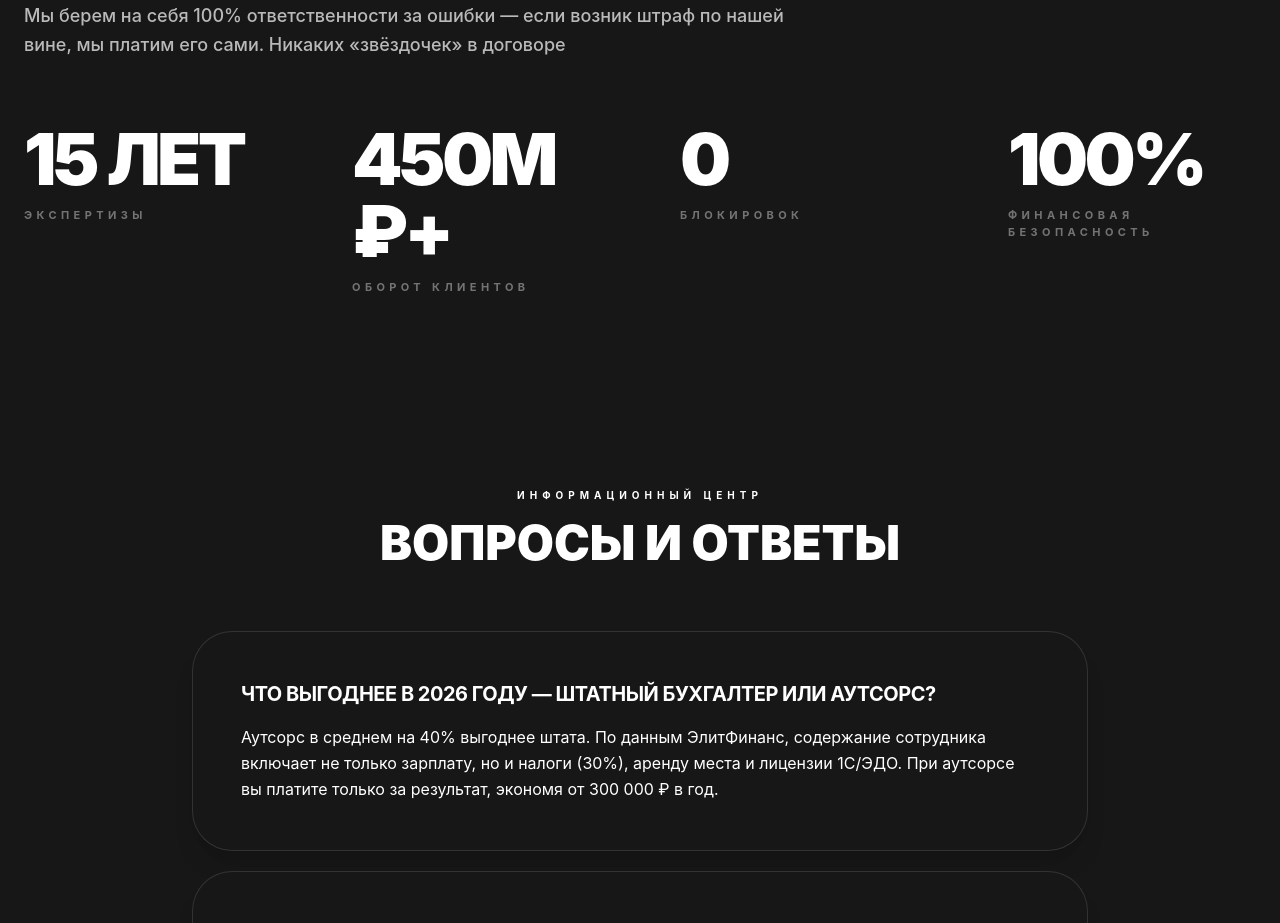
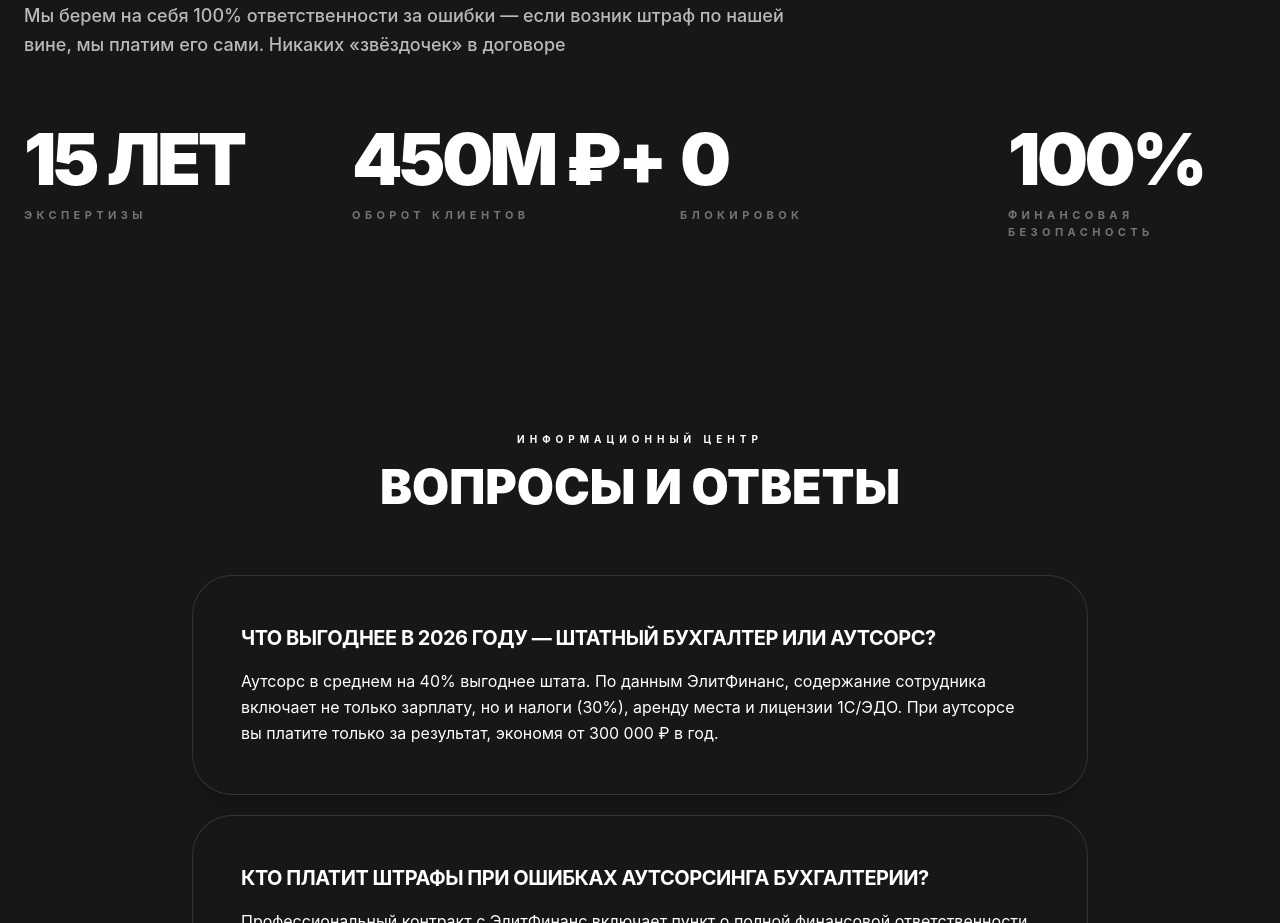
Before and after one commit to VARONA12/Buhsaitaccounting-portal, a Next.js app: page / in a window 1280 px wide. Shown: the part 3540-4463 px from the top of the page. Built offline with nearby package versions, Linux system fonts and the light colour scheme.

Commit message:
fix: balance stats row - prevent line breaks in values
Use non-breaking space and whitespace-nowrap to keep "450М ₽+" on one line.

Co-Authored-By: Claude Opus 4.6 <noreply@anthropic.com>

```diff
--- a/src/app/page.tsx
+++ b/src/app/page.tsx
@@ -344,13 +344,13 @@ export default function LandingPage() {
 
                <div className="grid grid-cols-2 lg:grid-cols-4 gap-12 md:gap-20 mt-16">
                   {[
-                     { val: "15 ЛЕТ", label: "ЭКСПЕРТИЗЫ" },
-                     { val: "450М ₽+", label: "ОБОРОТ КЛИЕНТОВ" },
+                     { val: "15 лет", label: "ЭКСПЕРТИЗЫ" },
+                     { val: "450М\u00A0₽+", label: "ОБОРОТ КЛИЕНТОВ" },
                      { val: "0", label: "БЛОКИРОВОК" },
                      { val: "100%", label: "ФИНАНСОВАЯ БЕЗОПАСНОСТЬ" }
                   ].map((s, i) => (
                      <div key={i} className="space-y-3">
-                        <div className="text-4xl md:text-5xl lg:text-7xl font-black text-white tracking-tighter uppercase leading-none">{s.val}</div>
+                        <div className="text-4xl md:text-5xl lg:text-7xl font-black text-white tracking-tighter uppercase leading-none whitespace-nowrap">{s.val}</div>
                         <div className="text-[10px] md:text-[11px] font-bold text-white/40 uppercase tracking-[0.4em]">{s.label}</div>
                      </div>
                   ))}
```
